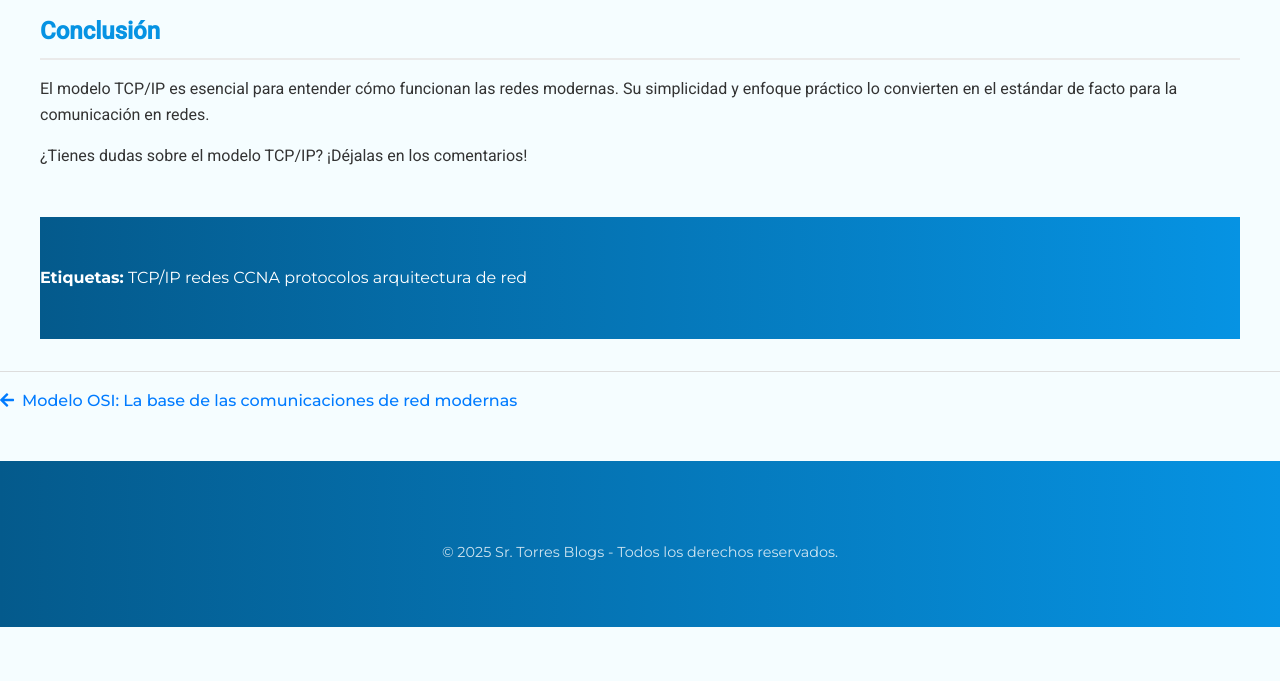
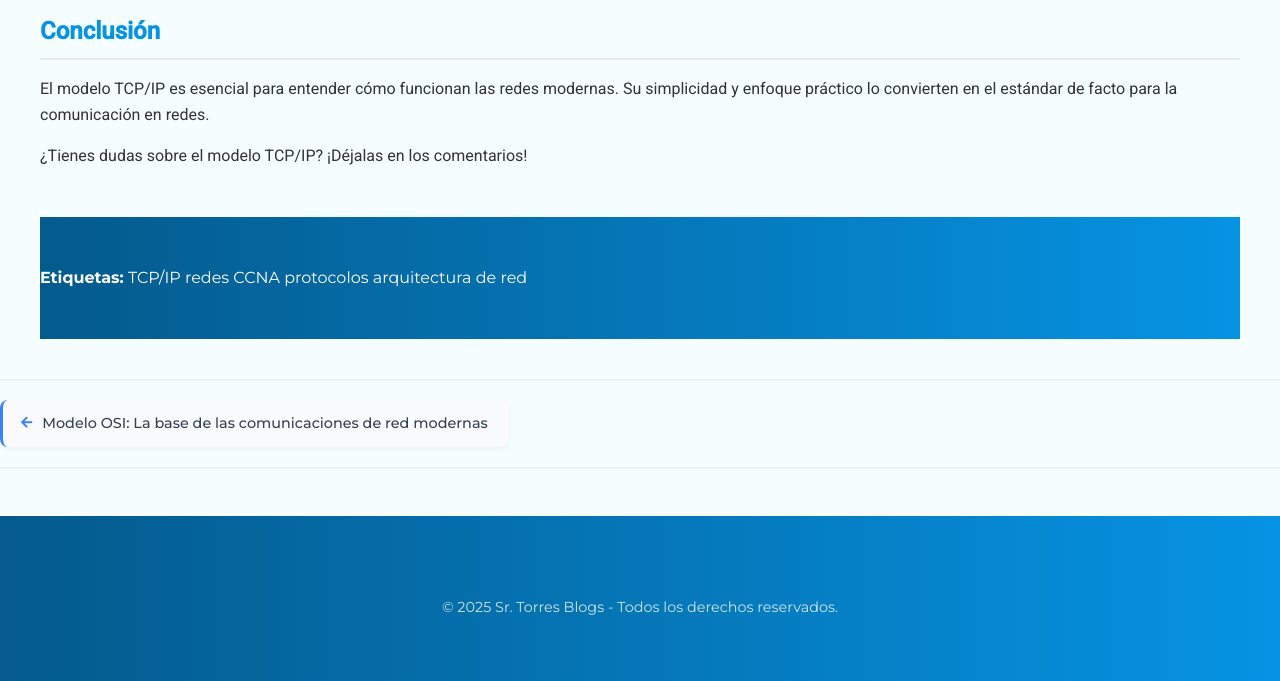
Before and after one commit to wilberquinto455/redes, a Jekyll site: the page built from _posts/2025-03-08-Modelo-TCP-IP.md, in a window 1280 px wide. Shown: the part 2600-3281 px from the top of the page. Built offline with Jekyll 4.4.1, drawn with Linux system fonts in a browser that asks for light colours; before the commit the page ends 3227 px from its top, so only the background shows below that.

Commit message:
post modelo osi 1.4

```diff
--- a/_layouts/post.html
+++ b/_layouts/post.html
@@ -112,9 +112,7 @@
         {% endif %}
       </article>
     </div>
-  </main>
-
-  <!-- Navegación entre posts -->
+      <!-- Navegación entre posts -->
   <nav class="post-navigation">
     <div class="nav-links">
       {% if page.previous %}
@@ -130,6 +128,7 @@
       {% endif %}
     </div>
   </nav>
+  </main>
 
   <footer>
     <div class="container">
--- a/assets/style.css
+++ b/assets/style.css
@@ -701,35 +701,103 @@ footer p {
   }
 }
 
+/* Estilos para la navegación entre posts */
 .post-navigation {
-  display: flex;
-  justify-content: space-between;
-  margin-top: 2rem;
-  padding-top: 1rem;
-  border-top: 1px solid #ddd;
+  margin: 40px 0;
+  padding: 20px 0;
+  border-top: 1px solid #e2e8f0;
+  border-bottom: 1px solid #e2e8f0;
 }
 
 .nav-links {
   display: flex;
   justify-content: space-between;
-  width: 100%;
+  flex-wrap: wrap;
+  gap: 15px;
 }
 
 .nav-link {
+  display: flex;
+  align-items: center;
+  padding: 12px 18px;
+  background: #f8fafc;
+  border-radius: 8px;
+  box-shadow: 0 2px 5px rgba(0, 0, 0, 0.05);
+  color: #334155;
   text-decoration: none;
-  color: #007BFF;
   font-weight: 500;
-  display: inline-flex;
-  align-items: center;
-  gap: 0.5rem;
-  transition: color 0.3s ease;
+  font-size: 0.9rem;
+  max-width: 45%;
+  transition: all 0.3s ease;
+  border-left: 3px solid transparent;
+  border-right: 3px solid transparent;
 }
 
 .nav-link:hover {
-  color: #0056b3;
+  background: #f1f5f9;
+  box-shadow: 0 4px 8px rgba(0, 0, 0, 0.08);
+  transform: translateY(-2px);
 }
 
-.prev-post i,
+.prev-post {
+  margin-right: auto;
+  border-left: 3px solid #3b82f6;
+}
+
+.next-post {
+  margin-left: auto;
+  border-right: 3px solid #3b82f6;
+}
+
+.prev-post:hover {
+  border-left: 3px solid #2563eb;
+}
+
+.next-post:hover {
+  border-right: 3px solid #2563eb;
+}
+
+.nav-link i {
+  font-size: 0.8rem;
+  color: #3b82f6;
+  transition: transform 0.3s ease;
+}
+
+.prev-post i {
+  margin-right: 10px;
+}
+
 .next-post i {
-  font-size: 1rem;
+  margin-left: 10px;
 }
+
+.prev-post:hover i {
+  transform: translateX(-3px);
+}
+
+.next-post:hover i {
+  transform: translateX(3px);
+}
+
+/* Para títulos largos, truncar con elipsis */
+.nav-link {
+  overflow: hidden;
+  text-overflow: ellipsis;
+  white-space: nowrap;
+}
+
+/* Diseño responsive */
+@media (max-width: 600px) {
+  .nav-links {
+    flex-direction: column;
+  }
+
+  .nav-link {
+    max-width: 100%;
+    width: 100%;
+  }
+
+  .prev-post, .next-post {
+    margin: 0;
+  }
+}
```
